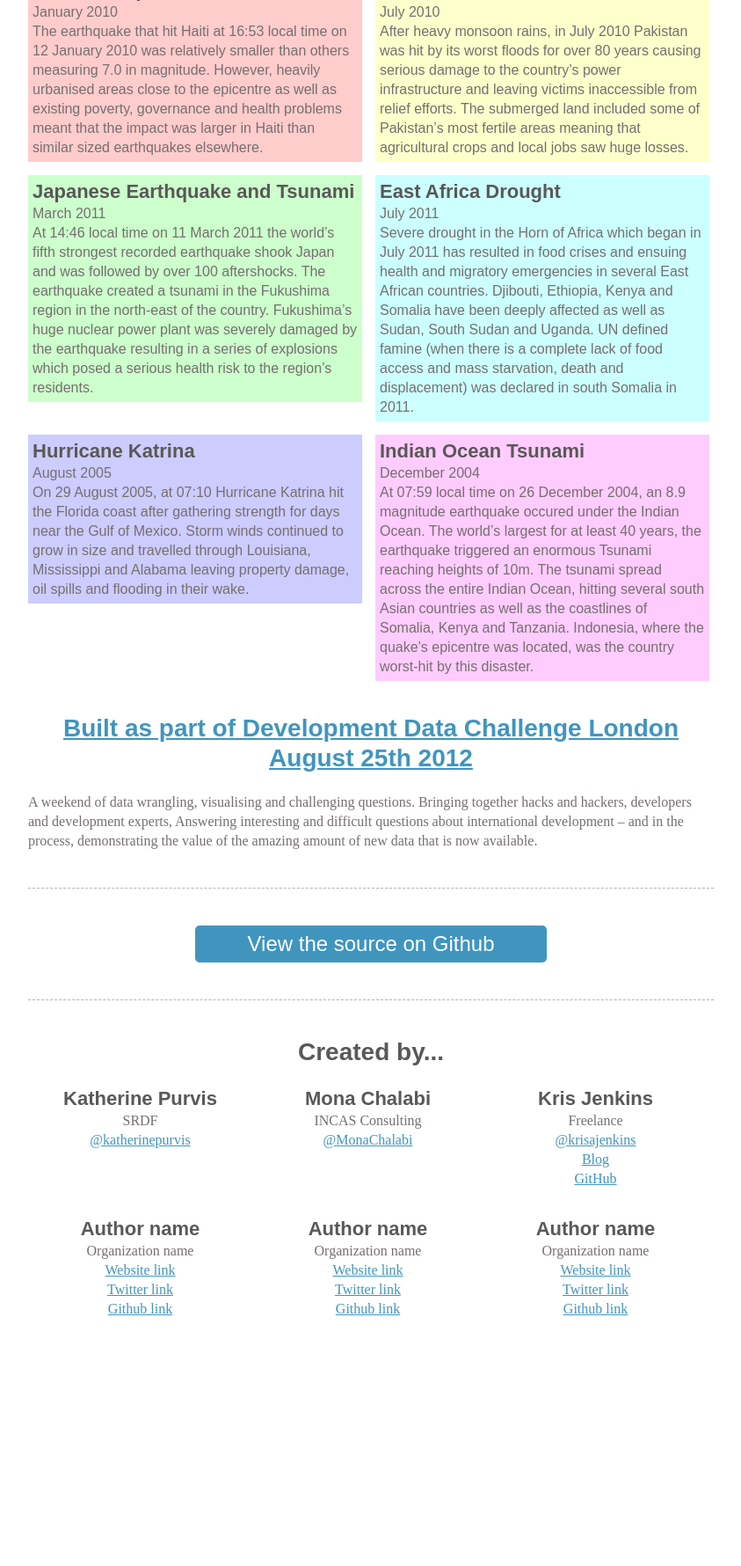
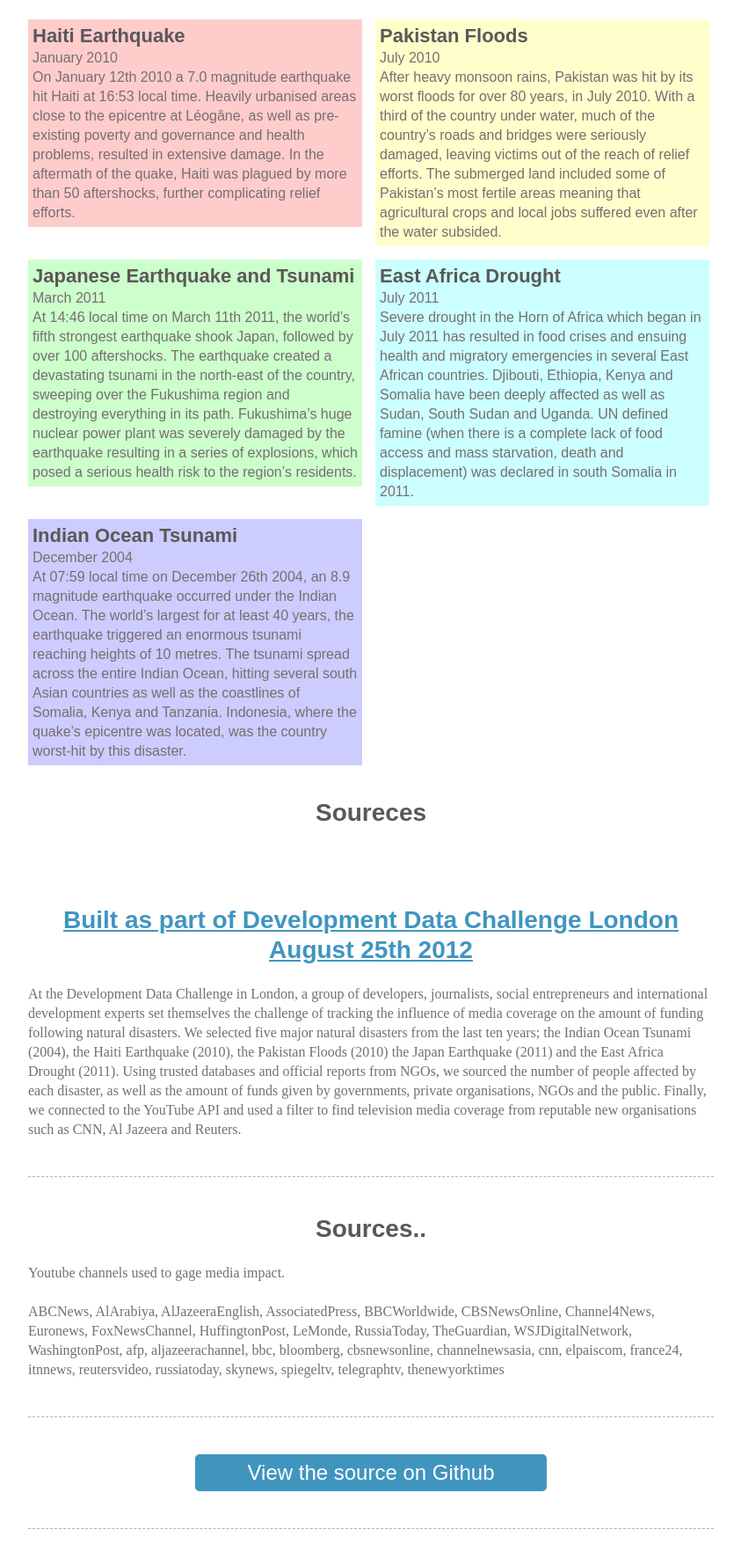
Before and after one commit to krisajenkins/followthemoney, a Django app: template followthemoney/templates/index.html in a window 1280 px wide. Shown: the part 1079-2859 px from the top of the page at 88% size, without its empty margins (218-1061 px from the left). Before the commit the page ends 2574 px from the top, so only its background shows below. Run offline with Django 3.2, Linux system fonts and the light colour scheme; the template is opened without the code that fills it, so the values that code supplies are empty; parts of the project's set-up code (start-up, migrations or seed data) failed here and were passed over; some libraries are stand-ins or nearby versions; some web fonts are replaced.

Commit message:
update copy & temp remove authors article

```diff
--- a/followthemoney/templates/index.html
+++ b/followthemoney/templates/index.html
@@ -46,7 +46,7 @@
   <header class="header">
 
   <!-- project title -->
-    <h1 class="title">Media influence</h1>
+    <h1 class="title">Media influence on development funding.</h1>
 
   </header>
 
@@ -56,7 +56,7 @@
     <h2 class="challenge">Examining the influence of the media on the level of aid following humanitarian crises.</h2>
 
     <!-- challenge introduction -->
-    <p class="intro">At the Development Data Challenge in London, a group of developers, journalists, social entrepreneurs and international development experts set themselves the challenge of tracking the influence of media coverage on the amount of funding following natural disasters. We selected six major natural disasters from the last ten years; the Indian Ocean Tsunami (2004), Hurricane Katrina (2005), the Haiti Earthquake (2010), the Pakistan Floods (2010) the Japan Earthquake and Tsunami (2011) and the East Africa Drought (2011).</p>
+    <p class="intro">At the Development Data Challenge in London, a group of developers, journalists, social entrepreneurs and international development experts set themselves the challenge of tracking the influence of media coverage on the amount of funding following natural disasters. We selected five major natural disasters from the last ten years; the Indian Ocean Tsunami (2004), Hurricane Katrina (2005), the Haiti Earthquake (2010), the Pakistan Floods (2010) the Japan Earthquake and Tsunami (2011) and the East Africa Drought (2011).</p>
 
     <hr>
 
@@ -78,19 +78,19 @@
           <li class="crisis-1">
             <h4 class="crisis-title">Haiti Earthquake</h4>
             <span class="crisis-date">January 2010</span>
-            <span  class="crisis-description">The earthquake that hit Haiti at 16:53 local time on 12 January 2010 was relatively smaller than others measuring 7.0 in magnitude. However, heavily urbanised areas close to the epicentre as well as existing poverty, governance and health problems meant that the impact was larger in Haiti than similar sized earthquakes elsewhere.</span>
+            <span  class="crisis-description">On January 12th 2010 a 7.0 magnitude earthquake hit Haiti at 16:53 local time. Heavily urbanised areas close to the epicentre at Léogâne, as well as pre-existing poverty and governance and health problems, resulted in extensive damage. In the aftermath of the quake, Haiti was plagued by more than 50 aftershocks, further complicating relief efforts.</span>
           </li>
 
           <li class="crisis-2">
             <h4 class="crisis-title">Pakistan Floods</h4>
             <span class="crisis-date">July 2010</span>
-            <span  class="crisis-description">After heavy monsoon rains, in July 2010 Pakistan was hit by its worst floods for over 80 years causing serious damage to the country’s power infrastructure and leaving victims inaccessible from relief efforts. The submerged land included some of Pakistan’s most fertile areas meaning that agricultural crops and local jobs saw huge losses. </span>
+            <span  class="crisis-description">After heavy monsoon rains, Pakistan was hit by its worst floods for over 80 years, in July 2010. With a third of the country under water, much of the country’s roads and bridges were seriously damaged, leaving victims out of the reach of  relief efforts. The submerged land included some of Pakistan’s most fertile areas meaning that agricultural crops and local jobs suffered even after the water subsided.</span>
           </li>
 
           <li class="crisis-3">
             <h4 class="crisis-title">Japanese Earthquake and Tsunami</h4>
             <span class="crisis-date">March 2011</span>
-            <span  class="crisis-description">At 14:46 local time on 11 March 2011 the world’s fifth strongest recorded earthquake shook Japan and was followed by over 100 aftershocks. The earthquake created a tsunami in the  Fukushima region in the north-east of the country. Fukushima’s huge nuclear power plant was severely damaged by the earthquake resulting in a series of explosions which posed a serious health risk to the region’s residents.</span>
+            <span  class="crisis-description">At 14:46 local time on March 11th 2011, the world’s fifth strongest earthquake shook Japan, followed by over 100 aftershocks. The earthquake created a devastating tsunami in the north-east of the country, sweeping over the Fukushima region and destroying everything in its path. Fukushima’s huge nuclear power plant was severely damaged by the earthquake resulting in a series of explosions, which posed a serious health risk to the region’s residents.</span>
           </li>
 
           <li class="crisis-4">
@@ -99,16 +99,10 @@
             <span  class="crisis-description">Severe drought in the Horn of Africa which began in July 2011 has resulted in food crises and ensuing health and migratory emergencies in several East African countries. Djibouti, Ethiopia, Kenya and Somalia have been deeply affected as well as Sudan, South Sudan and Uganda. UN defined famine (when there is a complete lack of food access and mass starvation, death and displacement) was declared in south Somalia in 2011.</span>
           </li>
 
-          <li class="crisis-5">
-            <h4 class="crisis-title">Hurricane Katrina</h4>
-            <span class="crisis-date">August 2005</span>
-            <span  class="crisis-description">On 29 August 2005, at 07:10 Hurricane Katrina hit the Florida coast after gathering strength for days near the Gulf of Mexico. Storm winds continued to grow in size and travelled through Louisiana, Mississippi and Alabama leaving property damage, oil spills and flooding in their wake.</span>
-          </li>
-
           <li class="crisis-6">
             <h4 class="crisis-title">Indian Ocean Tsunami</h4>
             <span class="crisis-date">December 2004</span>
-            <span  class="crisis-description">At 07:59 local time on 26 December 2004, an 8.9 magnitude earthquake occured under the Indian Ocean. The world’s largest for at least 40 years, the earthquake triggered an enormous Tsunami reaching heights of 10m. The tsunami spread across the entire Indian Ocean, hitting several south Asian countries as well as the coastlines of Somalia, Kenya and Tanzania. Indonesia, where the quake’s epicentre was located, was the country worst-hit by this disaster. </span>
+            <span  class="crisis-description">At 07:59 local time on December 26th 2004, an 8.9 magnitude earthquake occurred under the Indian Ocean. The world’s largest for at least 40 years, the earthquake triggered an enormous tsunami reaching heights of 10 metres. The tsunami spread across the entire Indian Ocean, hitting several south Asian countries as well as the coastlines of Somalia, Kenya and Tanzania. Indonesia, where the quake’s epicentre was located, was the country worst-hit by this disaster. </span>
           </li>
 
         </ul>
@@ -118,13 +112,26 @@
 
     </section> <!-- end visualization-section -->
 
+    <article>
+
+      <h3>Soureces</h3>
+
+    </article>
+
     <article class="ddc-blurb">
 
       <a href="http://developmentdatachallenge.org/"  class="ddc-link">
         <h3>Built as part of Development Data Challenge London August 25th 2012</h3>
       </a>
 
-      <p>A weekend of data wrangling, visualising and challenging questions. Bringing together hacks and hackers, developers and development experts, Answering interesting and difficult questions about international development – and in the process, demonstrating the value of the amazing amount of new data that is now available.</p>
+      <p>At the Development Data Challenge in London, a group of developers, journalists, social entrepreneurs and international development experts set themselves the challenge of tracking the influence of media coverage on the amount of funding following natural disasters. We selected five major natural disasters from the last ten years; the Indian Ocean Tsunami (2004), the Haiti Earthquake (2010), the Pakistan Floods (2010) the Japan Earthquake (2011) and the East Africa Drought (2011). Using trusted databases and official reports from NGOs, we sourced the number of people affected by each disaster, as well as the amount of funds given by governments, private organisations, NGOs and the public. Finally, we connected to the YouTube API and used a filter to find television media coverage from reputable new organisations such as CNN, Al Jazeera and Reuters.</p>
+
+      <hr>
+
+      <h3>Sources..</h3>
+
+      <p>Youtube channels used to gage media impact.</p>
+      <p>ABCNews, AlArabiya, AlJazeeraEnglish, AssociatedPress, BBCWorldwide, CBSNewsOnline, Channel4News, Euronews, FoxNewsChannel, HuffingtonPost, LeMonde, RussiaToday, TheGuardian, WSJDigitalNetwork, WashingtonPost, afp, aljazeerachannel, bbc, bloomberg, cbsnewsonline, channelnewsasia, cnn, elpaiscom, france24, itnnews, reutersvideo, russiatoday, skynews, spiegeltv, telegraphtv, thenewyorktimes</p>
 
     </article>
 
@@ -158,119 +165,6 @@
 
     <hr>
 
-    <article class="authors">
-
-      <h3>Created by...</h3>
-
-      <ul class="authors">
-
-        <!-- copy & repeat for each team member -->
-        <li class="author">
-          <!-- author name -->
-          <h4>Katherine Purvis</h4>
-
-          <!-- authors organization -->
-          <span>SRDF</span>
-
-          <!-- authors website link -->
-          <!-- <a href="">Website link</a> -->
-
-          <!-- authors twitter link -->
-          <a href="http://twitter.com/katherinepurvis">@katherinepurvis</a>
-
-          <!-- authors github link -->
-          <!-- <a href="">Github link</a> -->
-        </li> <!-- end author each -->
-
-        <li class="author">
-          <!-- author name -->
-          <h4>Mona Chalabi</h4>
-
-          <!-- authors organization -->
-          <span>INCAS Consulting</span>
-
-          <!-- authors website link -->
-          <!-- <a href="">Website link</a> -->
-
-          <!-- authors twitter link -->
-          <a href="http://twitter.com/MonaChalabi">@MonaChalabi</a>
-
-          <!-- authors github link -->
-          <!-- <a href="">Github link</a> -->
-        </li> <!-- end author each -->
-
-        <li class="author">
-          <!-- author name -->
-          <h4>Kris Jenkins</h4>
-
-          <!-- authors organization -->
-          <span>Freelance</span>
-
-          <!-- authors twitter link -->
-          <a href="https://twitter.com/krisajenkins">@krisajenkins</a>
-
-          <!-- authors website link -->
-          <a href="http://blog.jenkster.com">Blog</a>
-
-          <!-- authors github link -->
-          <a href="https://github.com/krisajenkins">GitHub</a>
-        </li> <!-- end author each -->
-
-        <li class="author">
-          <!-- author name -->
-          <h4>Author name</h4>
-
-          <!-- authors organization -->
-          <span>Organization name</span>
-
-          <!-- authors website link -->
-          <a href="">Website link</a>
-
-          <!-- authors twitter link -->
-          <a href="">Twitter link</a>
-
-          <!-- authors github link -->
-          <a href="">Github link</a>
-        </li> <!-- end author each -->
-
-        <li class="author">
-          <!-- author name -->
-          <h4>Author name</h4>
-
-          <!-- authors organization -->
-          <span>Organization name</span>
-
-          <!-- authors website link -->
-          <a href="">Website link</a>
-
-          <!-- authors twitter link -->
-          <a href="">Twitter link</a>
-
-          <!-- authors github link -->
-          <a href="">Github link</a>
-        </li> <!-- end author each -->
-
-        <li class="author">
-          <!-- author name -->
-          <h4>Author name</h4>
-
-          <!-- authors organization -->
-          <span>Organization name</span>
-
-          <!-- authors website link -->
-          <a href="">Website link</a>
-
-          <!-- authors twitter link -->
-          <a href="">Twitter link</a>
-
-          <!-- authors github link -->
-          <a href="">Github link</a>
-        </li> <!-- end author each -->
-
-      </ul>
-
-    </article>
-
   </div> <!-- end wrap -->
 
   <footer></footer>
```
